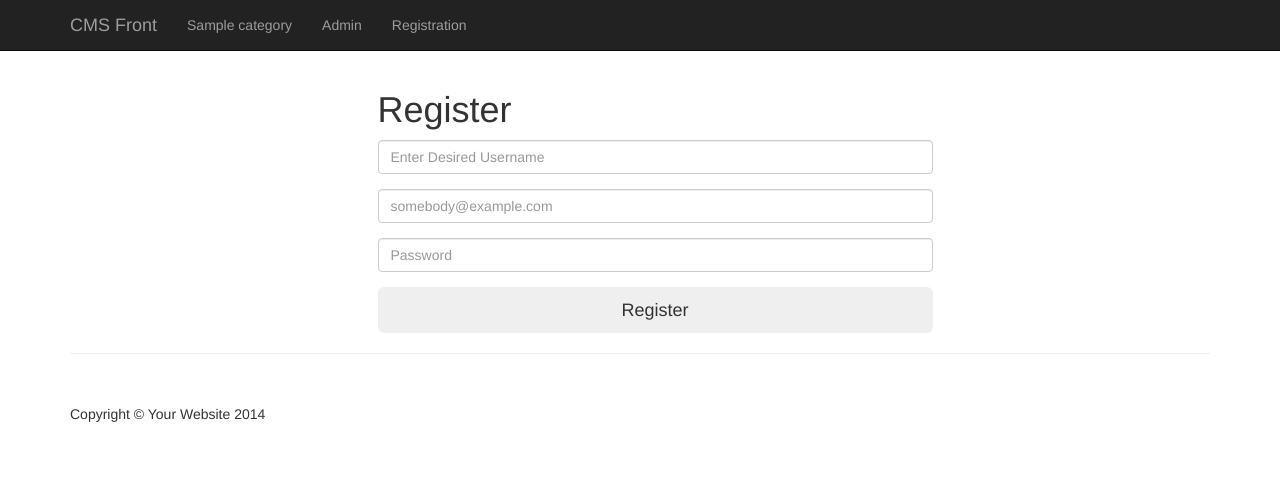
After one commit to magdagry/BloggingSystem, a PHP site: page /registration.php in a window 1280 px wide. The commit adds this page. Shown: the top 483 px of the page. Run offline with PHP 8.4, Linux system fonts and the light colour scheme; tables that the repository leaves empty or names only in its code hold one stand-in row (values such as "Sample post").

Commit message:
user registration

```diff
--- a/Includes/db.php
+++ b/Includes/db.php
@@ -13,7 +13,7 @@ $conn = mysqli_connect(DB_HOST, DB_USER, DB_PASS, DB_NAME);
 if (!$conn) {
     die("Database connection failed: " . mysqli_connect_error());
 } else {
-    echo "Database connected successfully";
+    // echo "Database connected successfully";
 }
 
 ?>
--- a/Includes/navigation.php
+++ b/Includes/navigation.php
@@ -29,7 +29,8 @@
                     }
                 ?>
 
-                <li><a href="admin">admin</a></li>
+                <li><a href="admin">Admin</a></li>
+                <li><a href="registration.php">Registration</a></li>
 
                 <?php
 
--- /dev/null
+++ b/registration.php
@@ -0,0 +1,80 @@
+<?php  include "includes/db.php"; ?>
+ <?php  include "includes/header.php"; ?>
+
+ <?php
+
+if(isset($_POST['submit'])) {
+
+$username = $_POST['username'];
+$email    = $_POST['email'];
+$password = $_POST['password'];
+
+$username = mysqli_real_escape_string($conn, $username);
+$email    = mysqli_real_escape_string($conn, $email);
+$password = mysqli_real_escape_string($conn, $password);
+
+$query = "SELECT randSalt FROM users";
+$select_randsalt_query = mysqli_query($conn, $query);
+if(!$select_randsalt_query) {
+die ("Query Failed" . mysqli_error($conn));
+
+}
+
+$row = mysqli_fetch_array($select_randsalt_query);
+
+$salt = $row['randSalt'];
+
+$query = "INSERT INTO users (username, user_email, user_password, user_role) ";
+$query .= "VALUES('{$username}','{$email}', '{$password}', 'subscriber' )";
+$register_user_query = mysqli_query($conn, $query);
+if(!$register_user_query) {
+die("QUERY FAILED ". mysqli_error($conn) . '' . mysqli_errno($conn));
+}
+
+}
+
+ ?>
+
+    <!-- Navigation -->
+
+    <?php  include "includes/navigation.php"; ?>
+
+
+    <!-- Page Content -->
+    <div class="container">
+
+<section id="login">
+    <div class="container">
+        <div class="row">
+            <div class="col-xs-6 col-xs-offset-3">
+                <div class="form-wrap">
+                <h1>Register</h1>
+                    <form role="form" action="registration.php" method="post" id="login-form" autocomplete="off">
+                        <div class="form-group">
+                            <label for="username" class="sr-only">username</label>
+                            <input type="text" name="username" id="username" class="form-control" placeholder="Enter Desired Username">
+                        </div>
+                         <div class="form-group">
+                            <label for="email" class="sr-only">Email</label>
+                            <input type="email" name="email" id="email" class="form-control" placeholder="somebody@example.com">
+                        </div>
+                         <div class="form-group">
+                            <label for="password" class="sr-only">Password</label>
+                            <input type="password" name="password" id="key" class="form-control" placeholder="Password">
+                        </div>
+
+                        <input type="submit" name="submit" id="btn-login" class="btn btn-custom btn-lg btn-block" value="Register">
+                    </form>
+
+                </div>
+            </div> <!-- /.col-xs-12 -->
+        </div> <!-- /.row -->
+    </div> <!-- /.container -->
+</section>
+
+
+        <hr>
+
+
+
+<?php include "includes/footer.php";?>
```
Also changed, not shown: post.php (+6 -1 lines), 1 other file.
